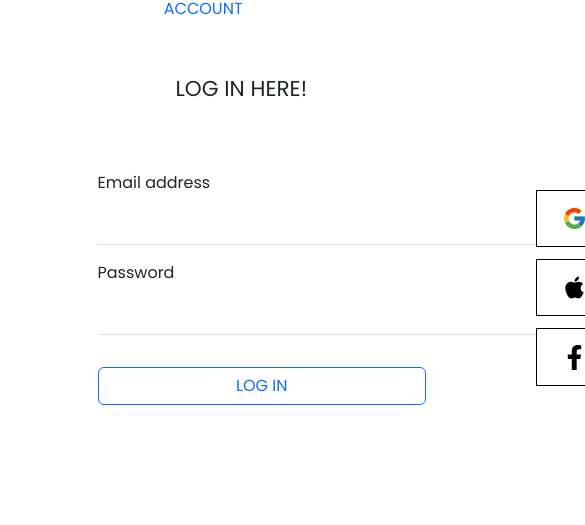
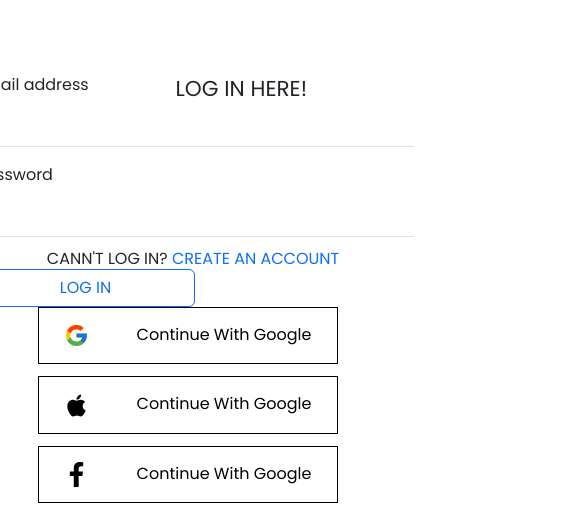
Before and after one commit to mohammadibrahiim1/electon-eCommerce, a React (Create React App) app: page /login in a window 390 px wide. Shown: the part 673-1198 px from the top of the page, 585 px wide, since content can reach past the window. Built offline with nearby package versions, Linux system fonts and the light colour scheme; no server answers.

Commit message:
form update

```diff
--- a/src/Components/Login/Login.css
+++ b/src/Components/Login/Login.css
@@ -27,6 +27,7 @@
   border-right: 0px;
   border-left: 0px;
   border-radius: 0px;
+
 }
 
 .form-control:focus {
@@ -56,3 +57,28 @@
 
 
 }
+
+
+@media screen and (max-width:576px) {
+    .create-account {
+        position: absolute;
+        left: 12%;
+        bottom: -100px;
+
+
+      }
+
+      .log-in-section {
+        position: relative;
+        height: 430px;
+        top: 90px;
+        display: flex;
+        flex-direction: column;
+        justify-content: space-evenly;
+        align-items: center;
+        width: 50%;
+        margin: 0 auto;
+      }
+
+
+}
--- a/src/Components/Login/Login.js
+++ b/src/Components/Login/Login.js
@@ -13,9 +13,9 @@ const Login = () => {
         </div>
         <div className="log-in-section">
           <div className="form-log-in">
-            <form>
+            <form className="form-container">
               <div class="mb-3">
-                <label for="exampleInputEmail1" class="form-label">
+                <label for="exampleInputEmail1" class="form-label ">
                   Email address
                 </label>
                 <input
@@ -38,7 +38,7 @@ const Login = () => {
 
               <button
                 type="submit"
-                class="btn btn-outline-primary w-75 mt-3 m-auto"
+                class="btn btn-outline-primary w-50 mt-3"
               >
                 LOG IN
               </button>
```
